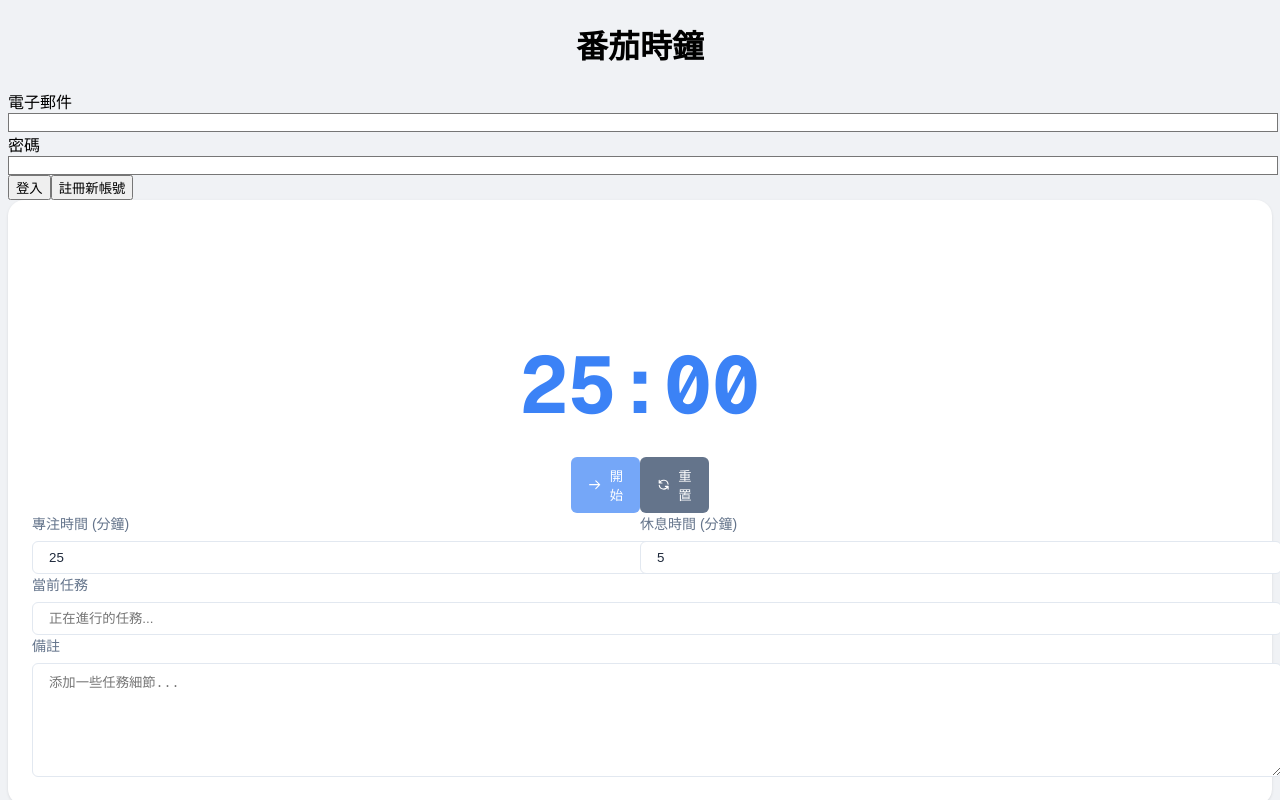
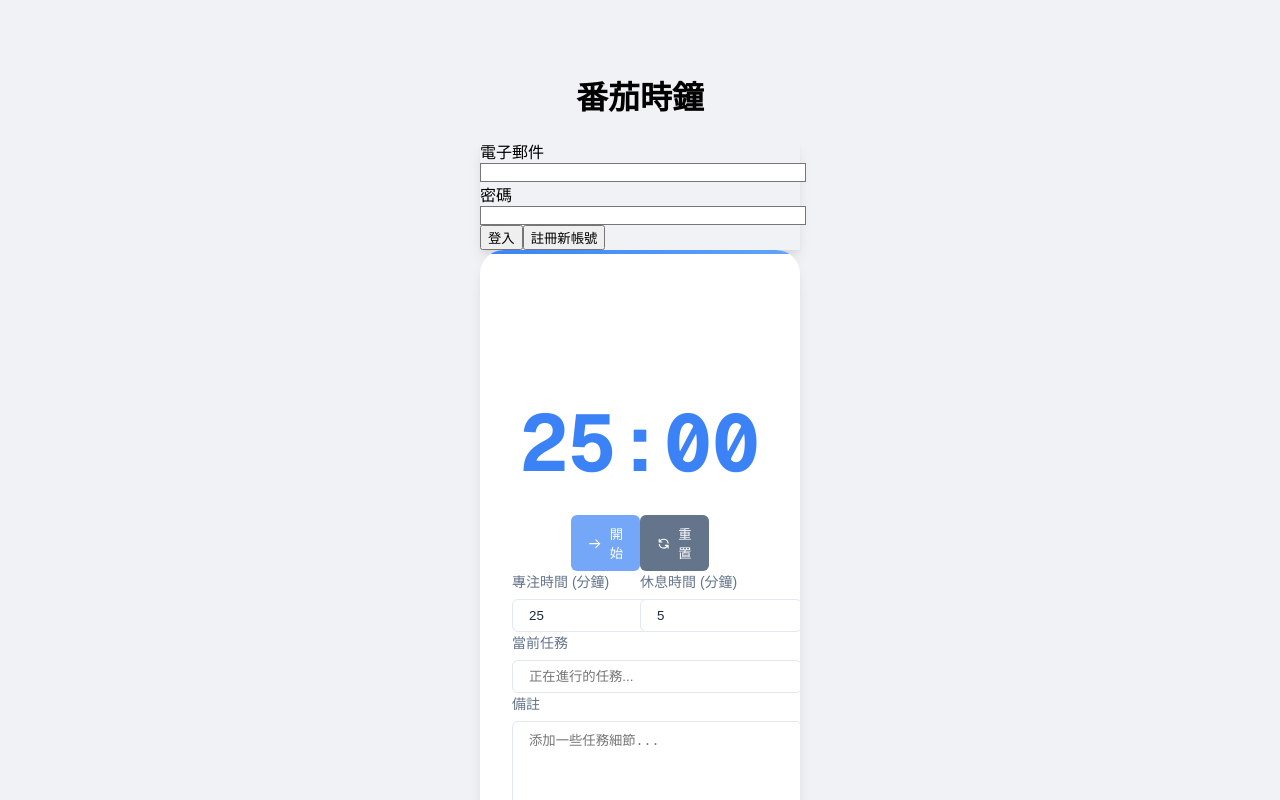
Before and after one commit to killwolf2001/tomato-timer, a Next.js app: page / in a window 1280 px wide. Shown: the top 800 px of the page. Built offline with nearby package versions, Linux system fonts and the light colour scheme; no server answers.

Commit message:
更新佈局：垂直水平置中，寬度50%

```diff
--- a/src/app/globals.css
+++ b/src/app/globals.css
@@ -22,6 +22,16 @@ body {
   background-color: var(--background);
   min-height: 100vh;
   font-family: var(--font-geist-sans);
+  display: flex;
+  justify-content: center;
+  align-items: center;
+}
+
+main {
+  width: 100%;
+  max-width: min(50%, 800px);
+  margin: 2rem auto;
+  min-width: 320px;
 }
 
 .timer-display {
@@ -119,15 +129,30 @@ body {
 
 .card {
   background-color: var(--card-background);
-  border-radius: 1rem;
-  box-shadow: 0 1px 3px rgba(0, 0, 0, 0.1);
-  padding: 1.5rem;
+  border-radius: 1.5rem;
+  padding: 2rem;
   transition: all 0.2s ease-in-out;
+  position: relative;
+  overflow: hidden;
+}
+
+.card::before {
+  content: '';
+  position: absolute;
+  top: 0;
+  left: 0;
+  right: 0;
+  height: 4px;
+  background: linear-gradient(to right, var(--primary), #60a5fa);
+}
+
+.shadow-lg {
+  box-shadow: 0 10px 15px -3px rgba(0, 0, 0, 0.1), 0 4px 6px -2px rgba(0, 0, 0, 0.05);
 }
 
 .card-hover:hover {
-  box-shadow: 0 4px 6px rgba(0, 0, 0, 0.1);
   transform: translateY(-2px);
+  box-shadow: 0 20px 25px -5px rgba(0, 0, 0, 0.1), 0 10px 10px -5px rgba(0, 0, 0, 0.04);
 }
 
 body {
--- a/src/app/layout.tsx
+++ b/src/app/layout.tsx
@@ -27,7 +27,9 @@ export default function RootLayout({
       <body
         className={`${geistSans.variable} ${geistMono.variable} antialiased`}
       >
-        {children}
+        <main>
+          {children}
+        </main>
       </body>
     </html>
   );
--- a/src/components/PomodoroTimer.tsx
+++ b/src/components/PomodoroTimer.tsx
@@ -257,12 +257,12 @@ export default function PomodoroTimer() {
   };
 
   return (
-    <div className="max-w-2xl mx-auto p-6 space-y-6">
+    <div className="p-4 space-y-6">
       <Auth />
 
-      <div className="card">
+      <div className="card shadow-lg">
         <div className="flex justify-between items-center mb-6">
-          <h1 className="text-3xl font-bold text-primary bg-clip-text text-transparent bg-gradient-to-r from-blue-500 to-blue-700">
+          <h1 className="text-4xl font-bold text-primary bg-clip-text text-transparent bg-gradient-to-r from-blue-500 to-blue-700">
             {isFocusTime ? '專注時間' : '休息時間'}
           </h1>
           {user && (
```
